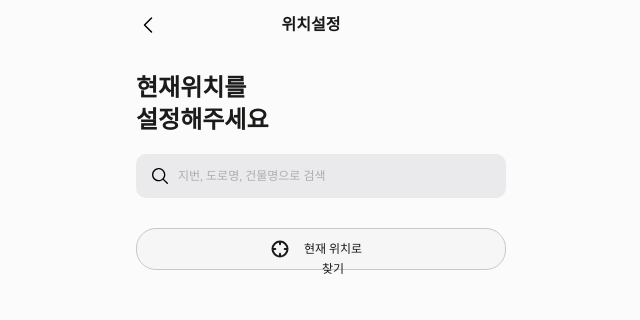
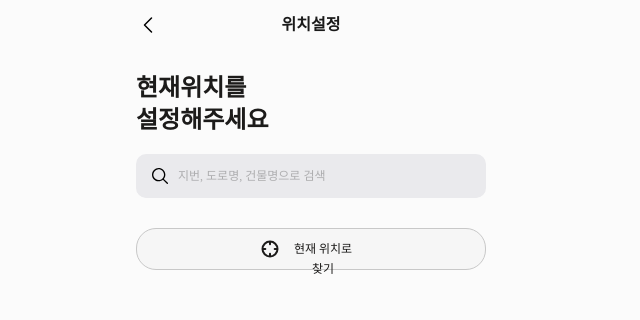
Before and after one commit to tgyeongt/PICKL_FE, a React (Vite) app: page /map/edit-location in a window 1280 px wide. Shown: the top 320 px of the page, without its empty margins (329-969 px from the left). Built offline with nearby package versions, Linux system fonts and the light colour scheme; no server answers; a web font is replaced by a local one.

Commit message:
🎨 Design: padding 값 수정

```diff
--- a/src/routes/map/EditLocationContent.jsx
+++ b/src/routes/map/EditLocationContent.jsx
@@ -15,4 +15,6 @@ const EditContentWrapper = styled.div`
   display: flex;
   flex-direction: column;
   gap: 30px;
+  padding-left: 20px;
+  padding-right: 20px;
 `;
--- a/src/routes/map/EditLocationPage.jsx
+++ b/src/routes/map/EditLocationPage.jsx
@@ -22,7 +22,6 @@ const EditLocationWrapper = styled.div`
   background-color: #fbfbfb;
   display: flex;
   flex-direction: column;
-  padding-left: 20px;
 `;
 
 const TitleBox = styled.div`
@@ -30,6 +29,8 @@ const TitleBox = styled.div`
   padding: 0;
   margin-bottom: 18px;
   margin-top: 35px;
+  padding-left: 20px;
+  padding-right: 20px;
 `;
 
 const Title = styled.p`
--- a/src/routes/map/TopBar.jsx
+++ b/src/routes/map/TopBar.jsx
@@ -22,6 +22,9 @@ const TopBarWrapper = styled.div`
   align-items: center;
   padding-top: 13px;
   padding-bottom: 0px;
+  position: relative;
+  padding-left: 20px;
+  padding-right: 20px;
 `;
 
 const BackButton = styled.button`
```
Also changed, not shown: 1 other file (tests, documents, lock files or other folders).
